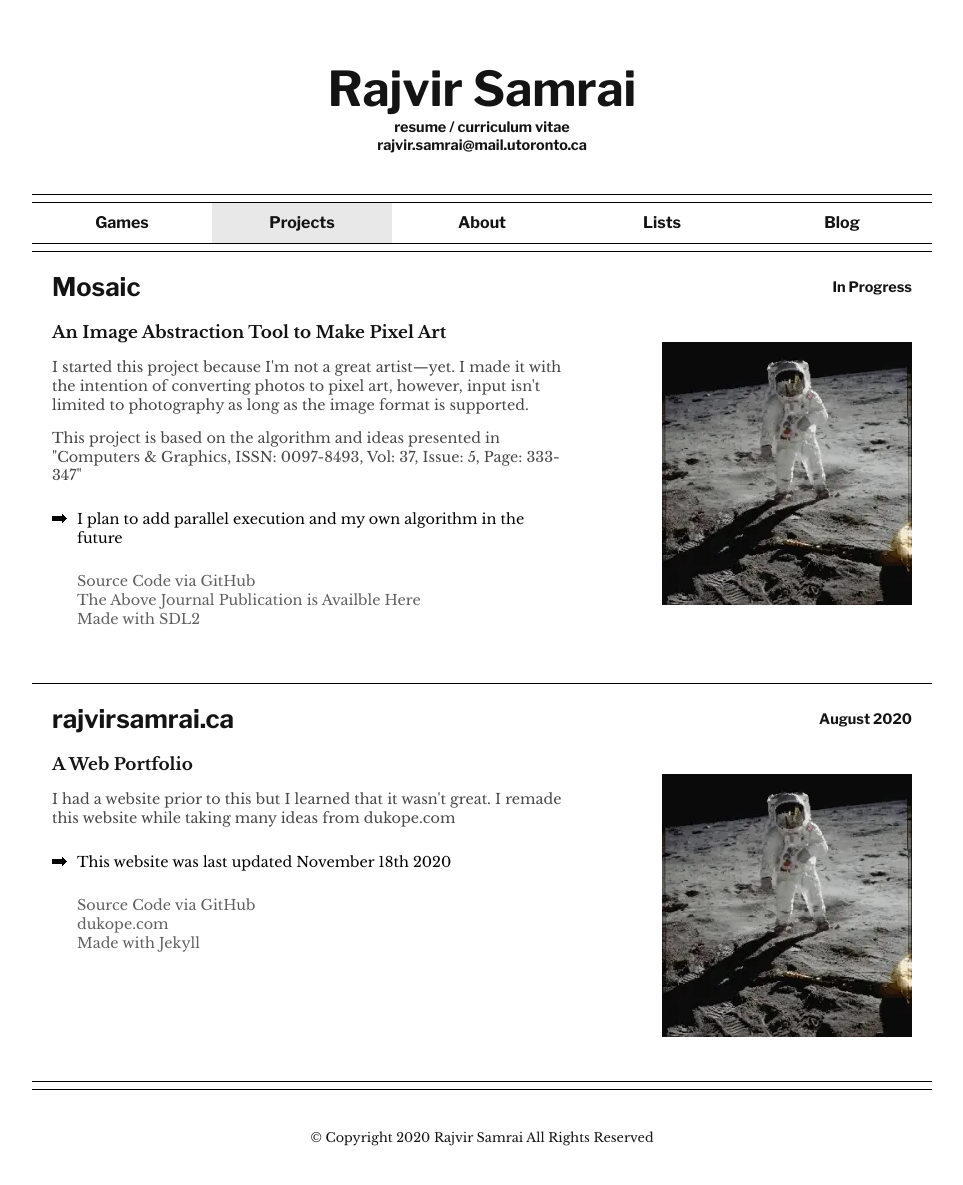
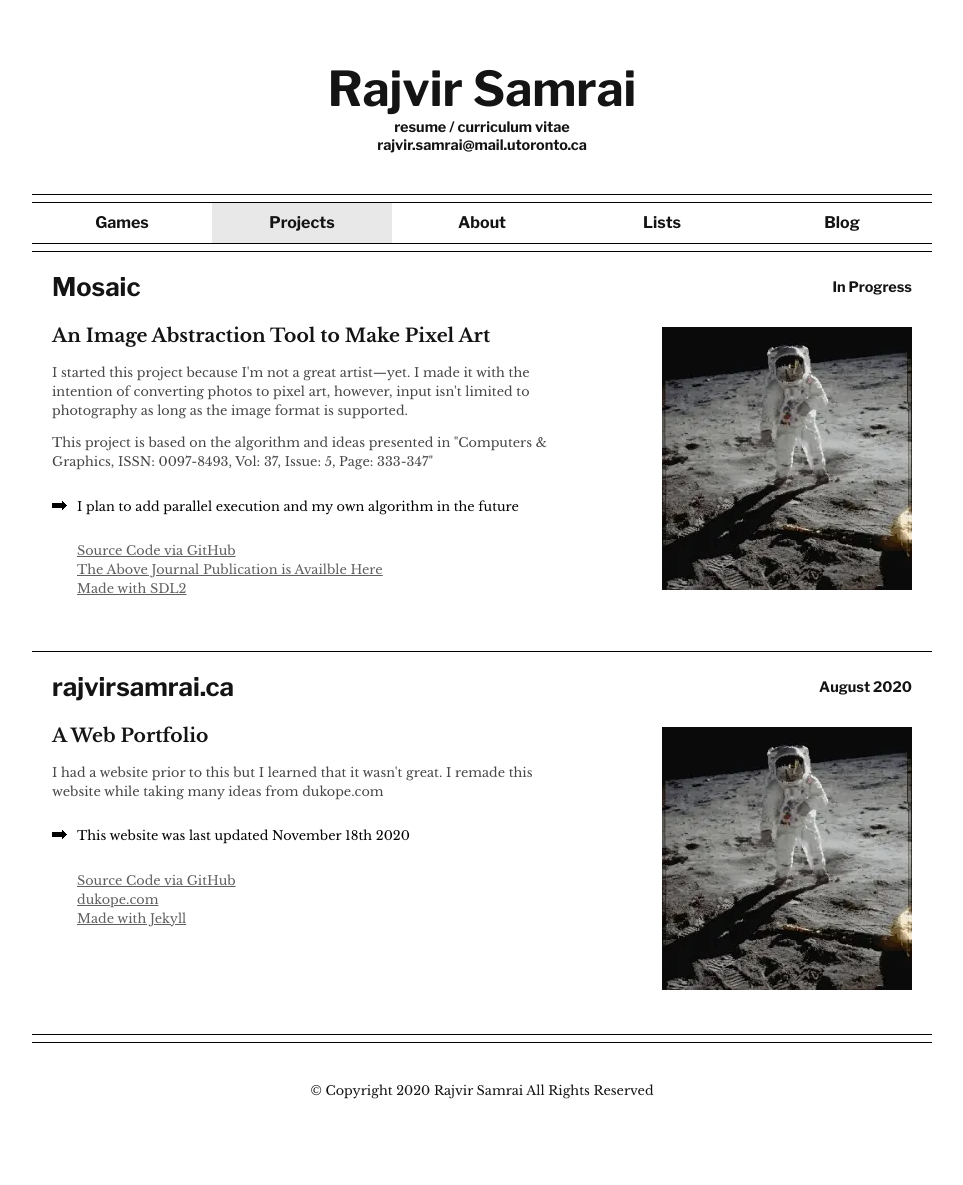
Before and after one commit to rajvirsamrai/rajvirsamrai.github.io, a Jekyll site: the page built from projects.html, in a window 1280 px wide. Shown: the whole page, without its empty margins (158-1121 px from the left). Built offline with Jekyll 4.4.1, drawn with Linux system fonts in a browser that asks for light colours; after the commit the page ends 1138 px from its top, so only the background shows below that.

Commit message:
Update styling

```diff
--- a/_sass/main.scss
+++ b/_sass/main.scss
@@ -36,8 +36,7 @@ body {
 
 .description {
     font-family: 'Libre Baskerville', serif;
-    font-size: 0.9em;
-    line-height: 1.3;
+    line-height: 1.5;
 }
 
 .description > .statement > h3 {
@@ -48,16 +47,14 @@ body {
     margin-bottom: 25px;
 }
 
-.statement > h1 {
-    margin-top: 10px;
-}
-
 .statement > p {
     color: #474747;
+    font-size: 0.8em;
 }
 
 .comment {
     color: black;
+    font-size: 0.8em;
     margin-bottom: 25px;
     padding-left: 25px;
     position: relative;
@@ -70,22 +67,19 @@ body {
     top: 4px;
 }
 
-.comment > p {
-    margin: 0px;
-}
-
 .links {
     padding-left: 25px;
+    font-size: 0.8em;
 }
 
 .links > ul > li > a {
     color: #606060;
-    text-decoration: none;
+    text-decoration: underline;
 }
 
 .links > ul > li > a:hover {
     color: #b83020;
-    text-decoration: underline;
+    text-decoration: none;
 }
 
 .links > ul {
@@ -94,7 +88,7 @@ body {
 }
 
 .media {
-    padding-top: 20px;
+    padding-top: 5px;
     text-align: right;
 }
 
--- a/projects.html
+++ b/projects.html
@@ -47,7 +47,7 @@ title: Projects
     </div>
     <div class="comment">
       <img class="arrow" src="assets/images/arrow.webp">
-      <p>This website was last updated November 18th 2020</p>
+      This website was last updated November 18th 2020
     </div>
     <div class="links">
       <ul>
```
